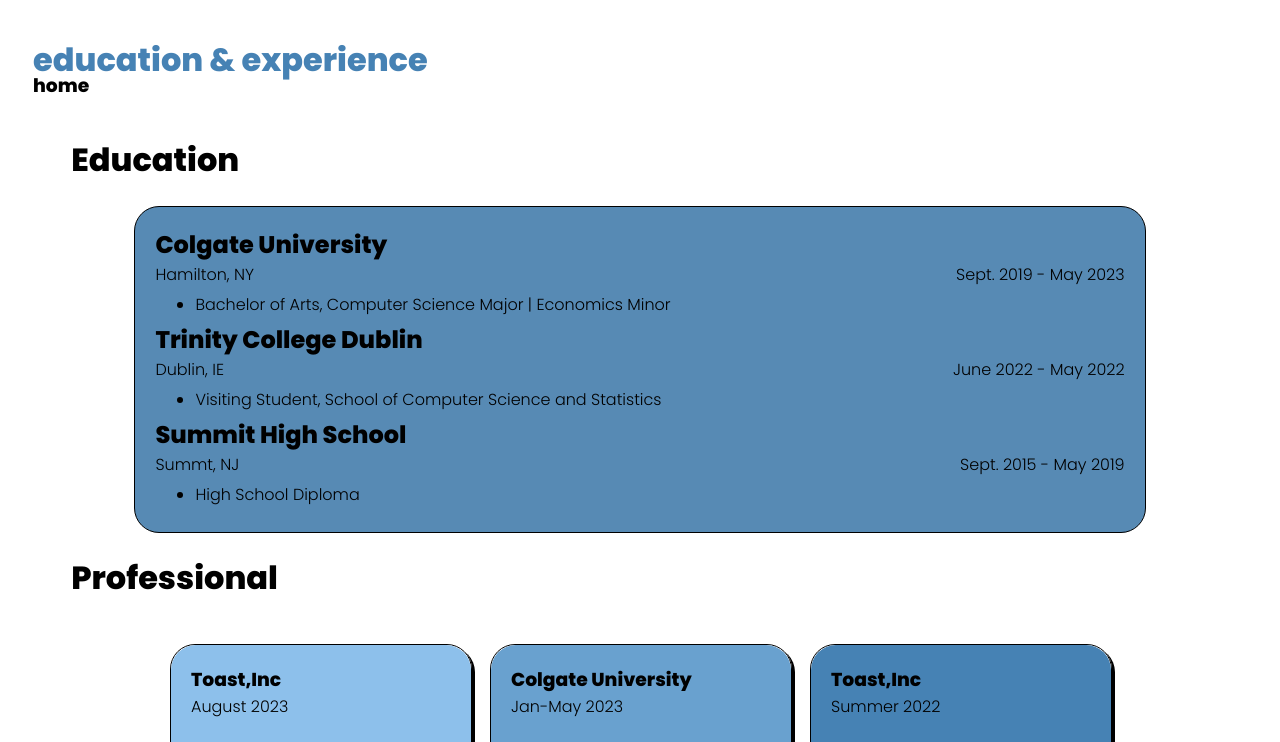
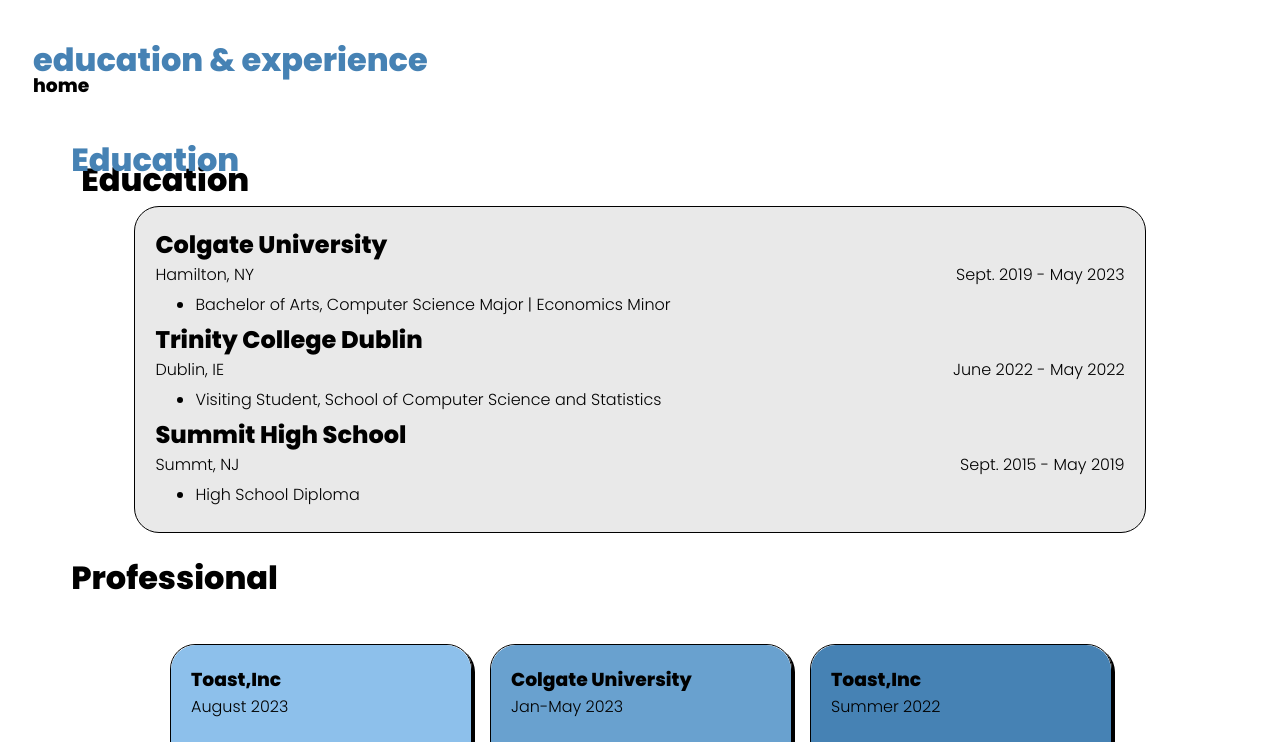
Before and after one commit to dannygrimmig/personal, a plain HTML site: page edu/edu.html in a window 1280 px wide. In both pictures the pointer is over the element "Education". Shown: the top 742 px of the page. Drawn offline with Linux system fonts and the light colour scheme.

Commit message:
experience: color consistency

```diff
--- a/edu/edu.css
+++ b/edu/edu.css
@@ -23,10 +23,15 @@
 /* Main */
 .titles{
     padding-left: 5%;
+    transition: .8s;
+}
+.titles:hover{
+    color: steelblue;
+    text-shadow: 10px 20px black;
 }
 /* Education */
 .edu .experience{
-    background-color: rgb(87, 138, 180);
+    background-color: rgb(233, 233, 233);
     border-radius: 25px;
     padding: 20px;
     margin-left: 10%;
@@ -38,6 +43,7 @@
 }
 .edu .experience:hover{
     box-shadow: 5px 5px black;
+    background-color: rgb(26, 88, 139);
     color: white;
 }
 .edu .experience h2{
```
